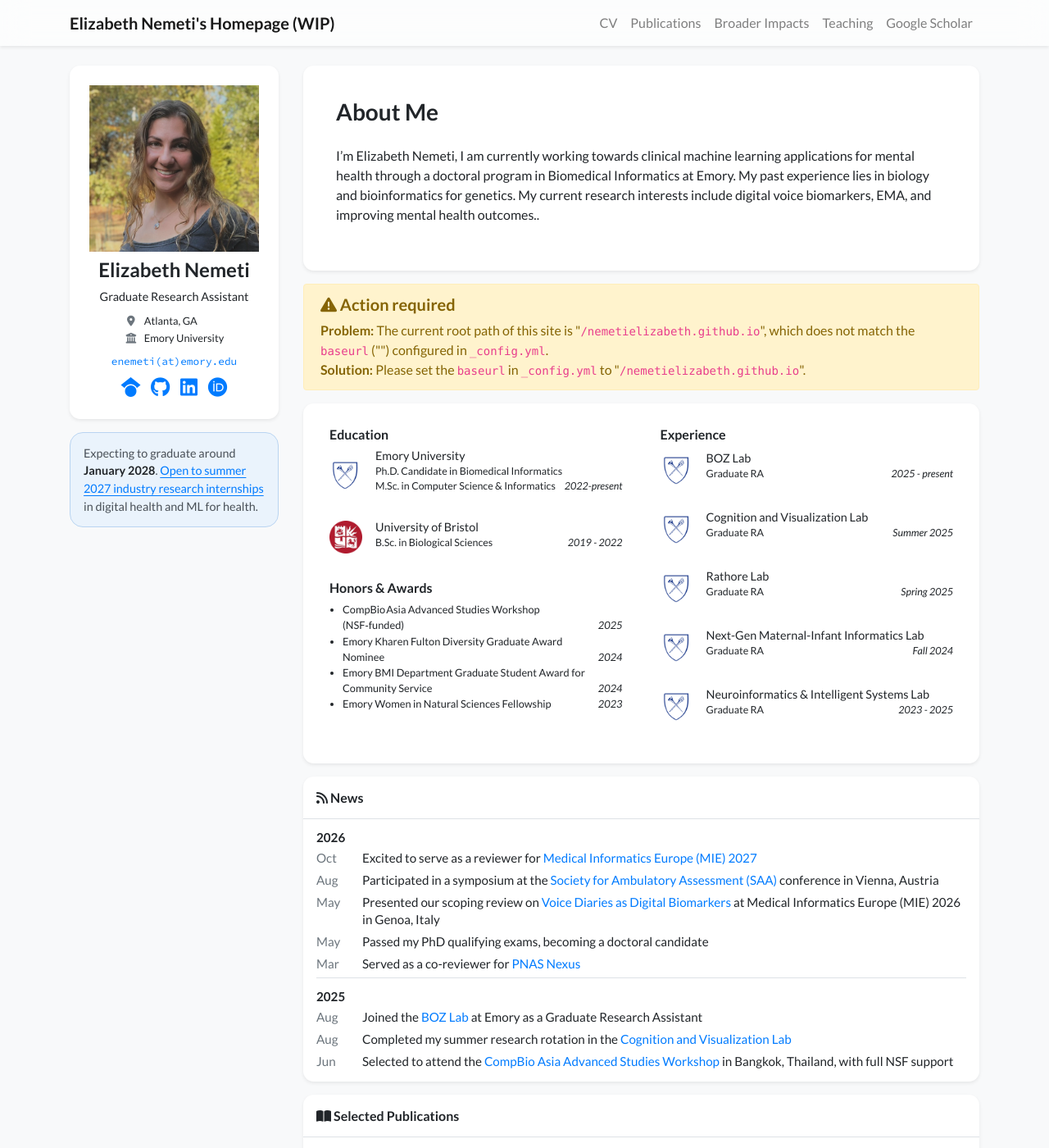
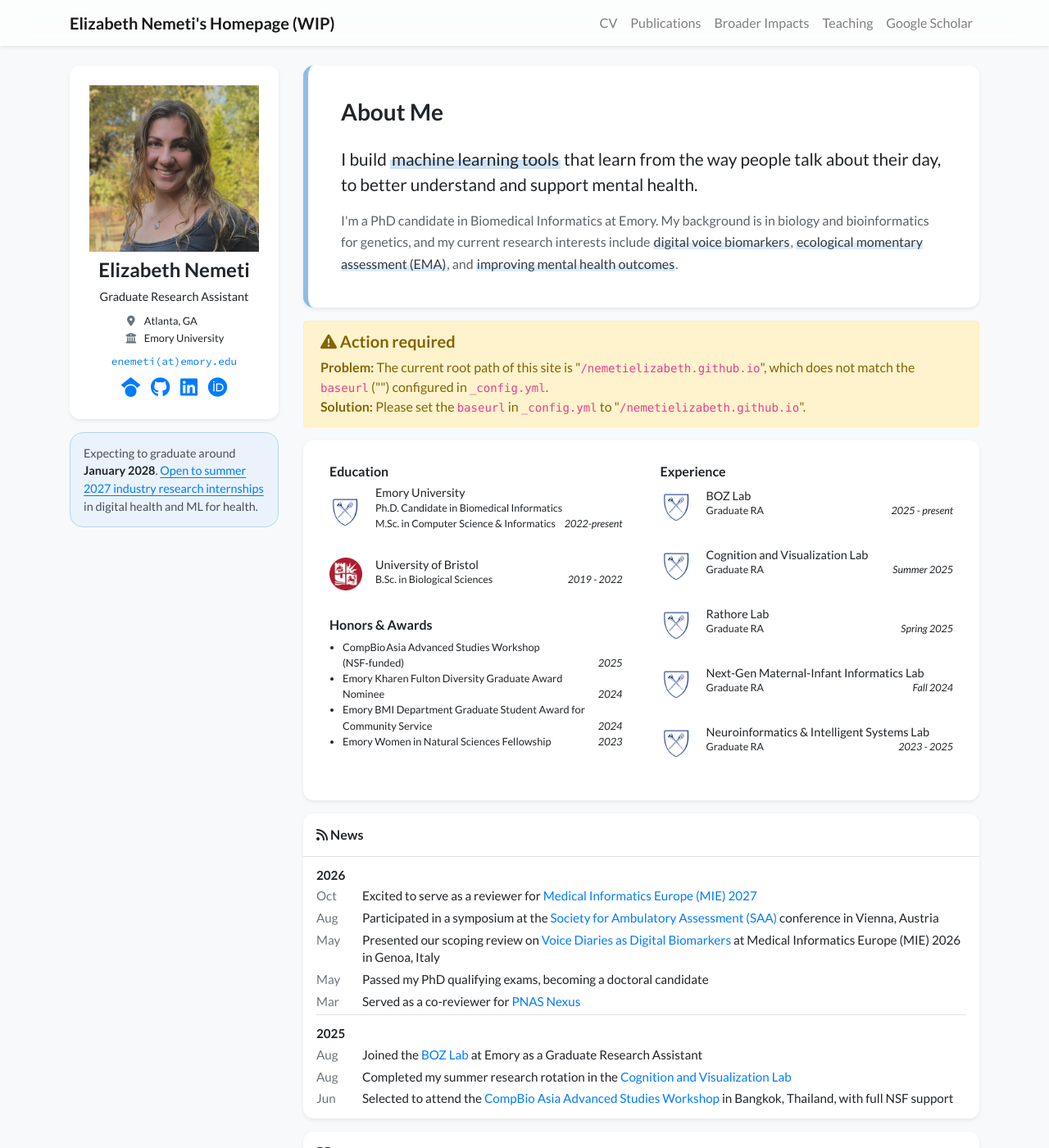
Before and after one commit to nemetielizabeth/nemetielizabeth.github.io, a Jekyll site: the page built from index.html, in a window 1280 px wide and 1400 px high. Shown: the whole window at 82% size. Built offline with Jekyll 4.4.1, drawn with Linux system fonts in a browser that asks for light colours; nearby versions of some CDN libraries; a style sheet for code colours, icons or effects is not loaded.

Commit message:
Restyle About Me with accent stripe, pitch and highlights
Co-Authored-By: Claude Opus 5.5 <noreply@anthropic.com>

```diff
--- a/_data/profile.yml
+++ b/_data/profile.yml
@@ -21,8 +21,8 @@ orcid: 0009-0009-3767-7414
 
 short_bio_text_justify: false
 short_bio: >-
-  <p> I’m Elizabeth Nemeti, I am currently working towards clinical machine learning applications for mental health through a doctoral program in Biomedical Informatics at Emory. My past experience lies in biology and bioinformatics for genetics. My current research interests include digital voice biomarkers, EMA, and improving mental health outcomes..
-  </p>
+  <p class="bio-pitch">I build <span class="bio-hl">machine learning tools</span> that learn from the way people talk about their day, to better understand and support mental health.</p>
+  <p class="bio-background">I'm a PhD candidate in Biomedical Informatics at Emory. My background is in biology and bioinformatics for genetics, and my current research interests include <span class="bio-hl-soft">digital voice biomarkers</span>, <span class="bio-hl-soft">ecological momentary assessment (EMA)</span>, and <span class="bio-hl-soft">improving mental health outcomes</span>.</p>
 
 portrait_url: /assets/images/photos/headshot.png
 
--- a/_includes/widgets/profile_card_bio_only.html
+++ b/_includes/widgets/profile_card_bio_only.html
@@ -1,7 +1,7 @@
 <div class="mt-3 d-md-none"></div>
 <div class="row">
     <div class="col">
-        <div class="card border-0 shadow-sm bg-white">
+        <div class="card border-0 shadow-sm bg-white about-card">
             <div class="card-body p-4">
                 <div class="row px-3 pt-3">
                     <div class="col h3">
--- a/assets/css/global.css
+++ b/assets/css/global.css
@@ -140,6 +140,37 @@ div.lazy {
 .profile-meta i {
     color: #6c757d;
     margin-right: 0.35rem;
+}
+
+/* ---- About Me card ---- */
+
+.about-card {
+    border-left: 6px solid #8fbbe8 !important;
+}
+
+.bio-pitch {
+    font-size: 1.3rem;
+    line-height: 1.5;
+    color: #212529;
+    margin-bottom: 1rem;
+}
+
+.bio-background {
+    color: #5c636a;
+    line-height: 1.65;
+    margin-bottom: 0;
+}
+
+/* Highlighter marks */
+.bio-hl {
+    background: linear-gradient(transparent 55%, #cfe3f8 55%);
+    padding: 0 2px;
+}
+
+.bio-hl-soft {
+    background: linear-gradient(transparent 60%, #dcebfa 60%);
+    color: #343a40;
+    padding: 0 1px;
 }
 
 /* ---- Status bubble under the name card ---- */
```
